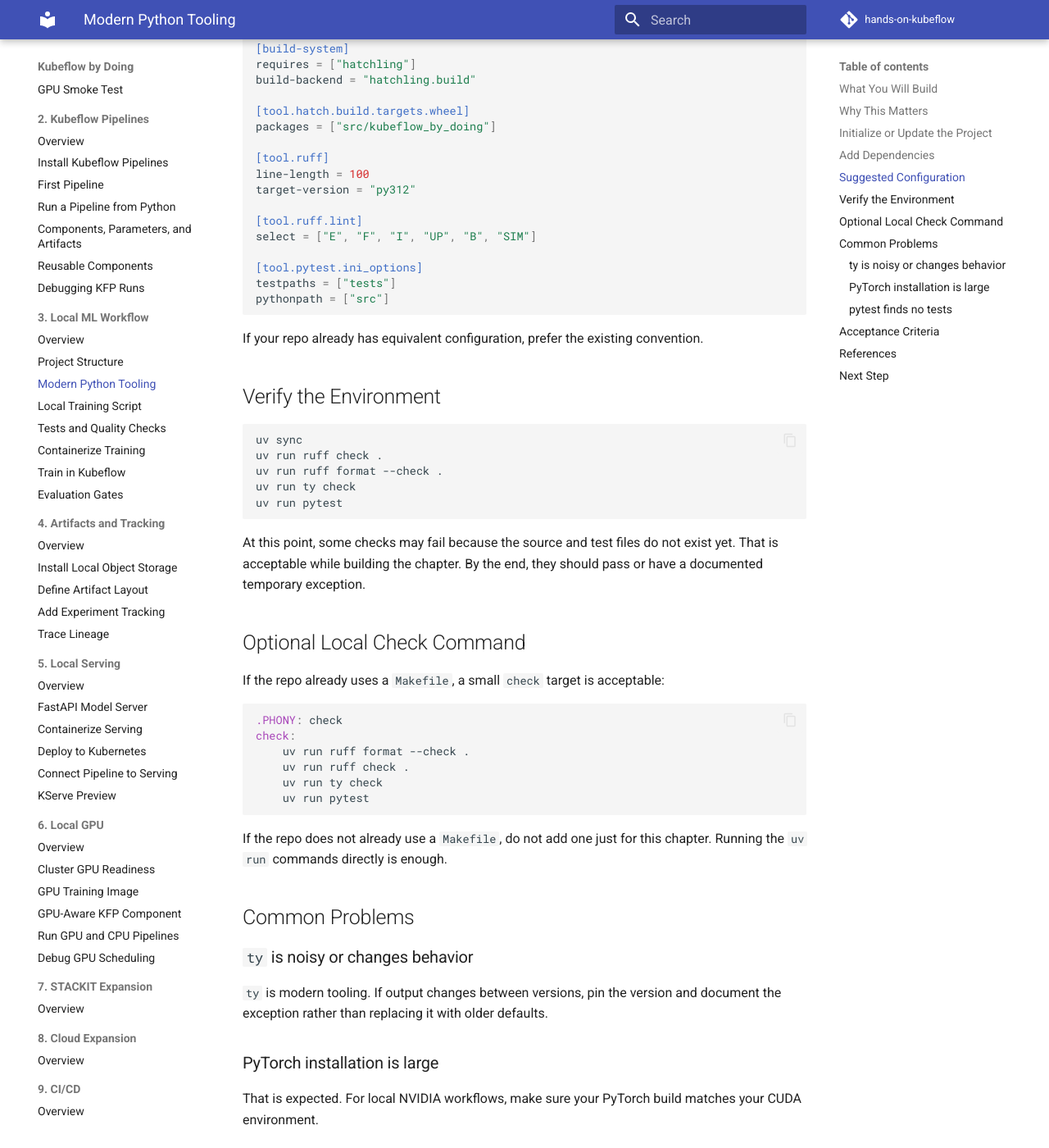
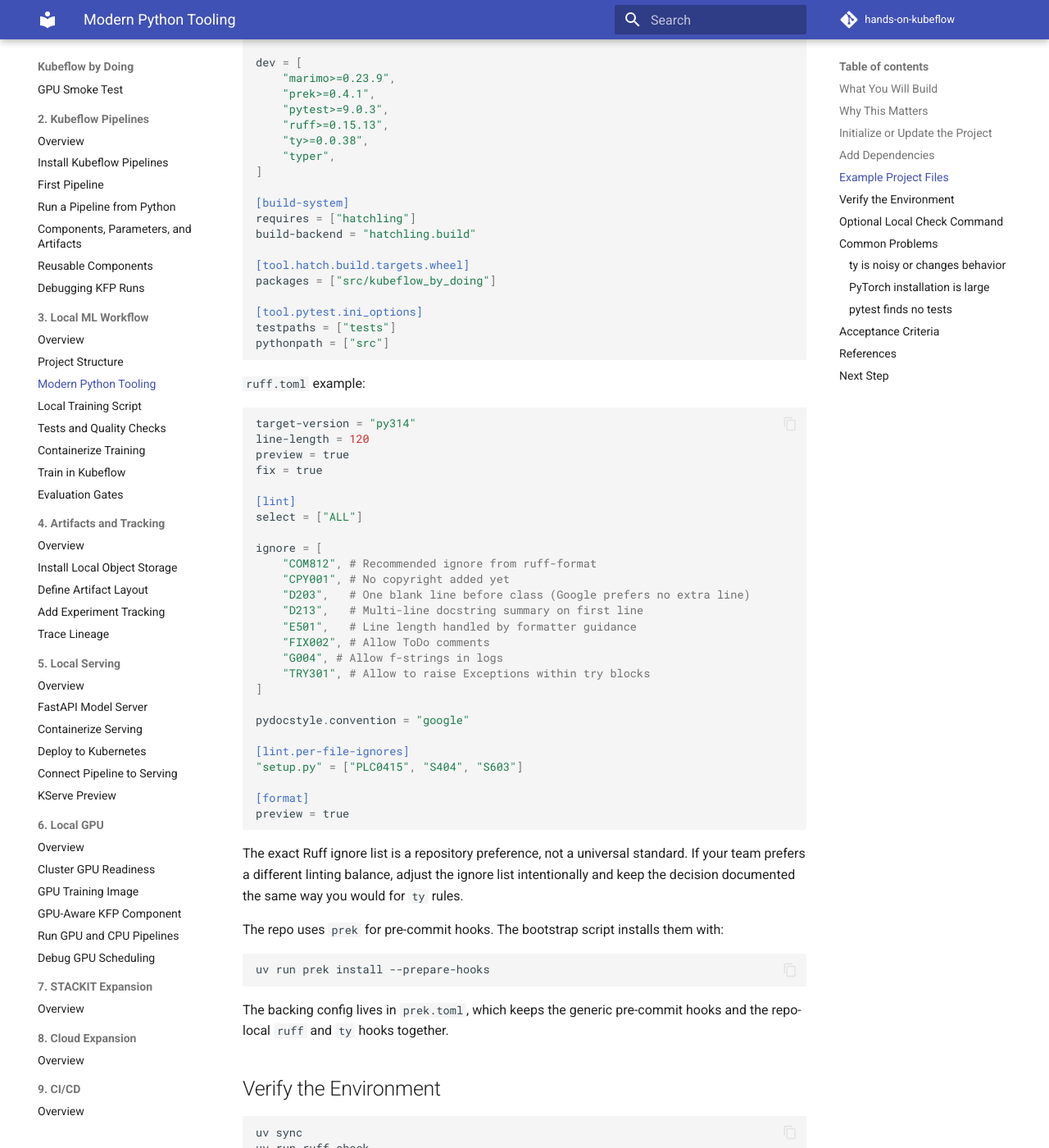
Before and after one commit to matze298/hands-on-kubeflow, an MkDocs documentation site: the page built from docs/03-local-ml-workflow/02-modern-python-tooling.md, in a window 1280 px wide and 1400 px high, scrolled down 2329 px. Shown: the whole window at 82% size. Built offline with MkDocs 1.6.1 and Material for MkDocs 9.7.7, drawn with Linux system fonts in a browser that asks for light colours; comment, search, counter and statistics services are not loaded; some of the changed text lies outside the part shown.

Commit message:
docs: align tutorial tooling examples

````diff
--- a/components/__init__.py
+++ b/components/__init__.py
@@ -1 +1 @@
-"""Contains reusable pipeline components."""
+"""Contains thin, reusable KFP wrappers."""
--- a/docs/03-local-ml-workflow/02-modern-python-tooling.md
+++ b/docs/03-local-ml-workflow/02-modern-python-tooling.md
@@ -72,34 +72,42 @@ uv add --dev pytest ruff ty mkdocs-material marimo
 
     Keep dependencies minimal. The ML task is intentionally small; Kubeflow and Kubernetes are the learning targets.
 
-## Suggested Configuration
+## Example Project Files
 
-Add or adapt the following sections in `pyproject.toml`:
+Treat these as the shape of the files this tutorial expects, not as a verbatim dump of every repository.
+If your clone already has equivalent config, keep the repo's actual values and adapt only what needs to change for the chapter.
+
+`pyproject.toml` example:
 
 ```toml
 [project]
-name = "kubeflow-by-doing"
+name = "kubeflow-hands-on"
 version = "0.1.0"
 description = "Local-first Kubeflow tutorial project."
 readme = "README.md"
-requires-python = ">=3.12"
+requires-python = ">=3.14"
 dependencies = [
-    "kfp>=2.0",
-    "rich>=13.0",
-    "torch>=2.7",
-    "typer>=0.12",
+    "kfp>=2.16.1",
+    "rich>=15.0.0",
+    "torch>=2.12.0",
+    "typer>=0.26.7",
 ]
 
 [project.scripts]
 kbd = "kubeflow_by_doing.cli:app"
 
 [dependency-groups]
+docs = [
+    "mkdocs-material>=9.7.6",
+]
+
 dev = [
-    "marimo",
-    "mkdocs-material",
-    "pytest",
-    "ruff",
-    "ty",
+    "marimo>=0.23.9",
+    "prek>=0.4.1",
+    "pytest>=9.0.3",
+    "ruff>=0.15.13",
+    "ty>=0.0.38",
+    "typer",
 ]
 
 [build-system]
@@ -109,19 +117,51 @@ build-backend = "hatchling.build"
 [tool.hatch.build.targets.wheel]
 packages = ["src/kubeflow_by_doing"]
 
-[tool.ruff]
-line-length = 100
-target-version = "py312"
-
-[tool.ruff.lint]
-select = ["E", "F", "I", "UP", "B", "SIM"]
-
 [tool.pytest.ini_options]
 testpaths = ["tests"]
 pythonpath = ["src"]
 ```
 
-If your repo already has equivalent configuration, prefer the existing convention.
+`ruff.toml` example:
+
+```toml
+target-version = "py314"
+line-length = 120
+preview = true
+fix = true
+
+[lint]
+select = ["ALL"]
+
+ignore = [
+    "COM812", # Recommended ignore from ruff-format
+    "CPY001", # No copyright added yet
+    "D203",   # One blank line before class (Google prefers no extra line)
+    "D213",   # Multi-line docstring summary on first line
+    "E501",   # Line length handled by formatter guidance
+    "FIX002", # Allow ToDo comments
+    "G004", # Allow f-strings in logs
+    "TRY301", # Allow to raise Exceptions within try blocks
+]
+
+pydocstyle.convention = "google"
+
+[lint.per-file-ignores]
+"setup.py" = ["PLC0415", "S404", "S603"]
+
+[format]
+preview = true
+```
+
+The exact Ruff ignore list is a repository preference, not a universal standard. If your team prefers a different linting balance, adjust the ignore list intentionally and keep the decision documented the same way you would for `ty` rules.
+
+The repo uses `prek` for pre-commit hooks. The bootstrap script installs them with:
+
+```bash
+uv run prek install --prepare-hooks
+```
+
+The backing config lives in `prek.toml`, which keeps the generic pre-commit hooks and the repo-local `ruff` and `ty` hooks together.
 
 ## Verify the Environment
 
--- a/pipelines/__init__.py
+++ b/pipelines/__init__.py
@@ -1 +1 @@
-"""Kubeflow pipeline definitions."""
+"""Kubeflow pipelines."""
--- a/ruff.toml
+++ b/ruff.toml
@@ -12,8 +12,10 @@ ignore = [
     "D203",   # One blank line before class (Google prefers no extra line)
     "D213",   # Multi-line docstring summary on first line
     "E501",   # Line length handled by formatter guidance
+    "EM101", # Allow exception messages to be defined in the exception
     "FIX002", # Allow ToDo comments
     "G004", # Allow f-strings in logs
+    "TRY003", # Allow to define exception messages outside of the class
     "TRY301", # Allow to raise Exceptions within try blocks
 ]
 
````
Also changed, not shown: AGENTS.md (+1 -0 lines), README.md (+2 -0 lines), docs/00-orientation/01-reader-contract.md (+2 -0 lines), docs/00-orientation/02-authoring-contract.md (+2 -0 lines), docs/01-local-kubernetes/01-install-toolchain.md (+15 -0 lines), docs/03-local-ml-workflow/04-tests-and-quality-checks.md (+1 -1 lines), pyproject.toml (+21 -3 lines), 1 other file.
